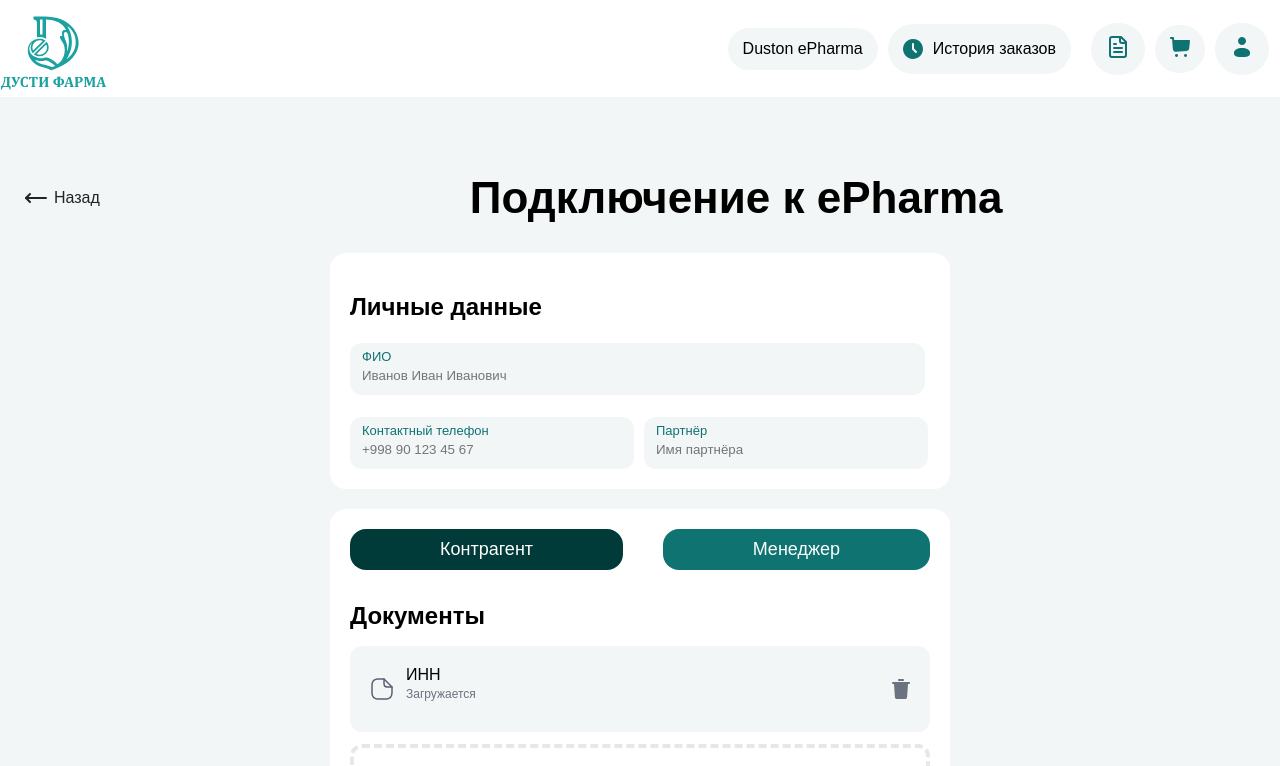
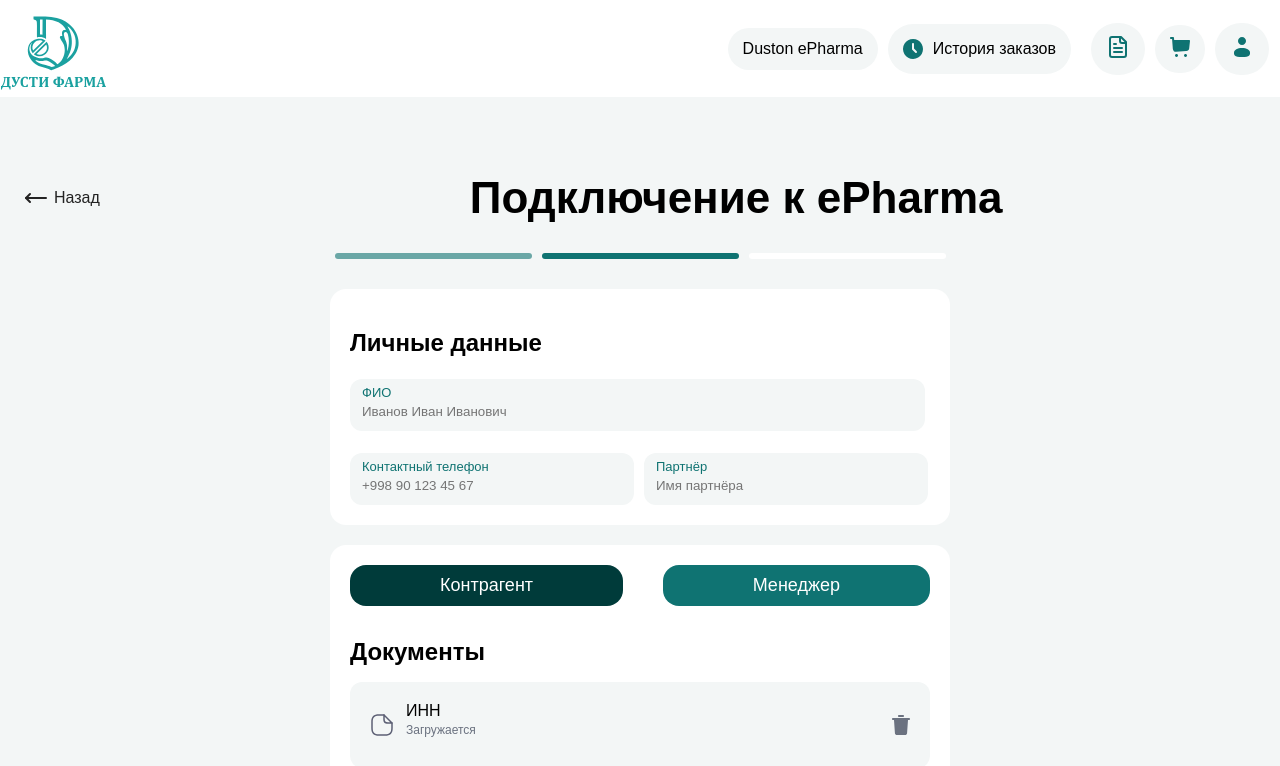
Before and after one commit to Isojon2001/pharma_dusti_web_api, a React (Vite) app: page /paymants in a window 1280 px wide. Shown: the top 766 px of the page. Built offline with nearby package versions, Linux system fonts and the light colour scheme.

Commit message:
Initial commit

```diff
--- a/src/index.css
+++ b/src/index.css
@@ -1326,6 +1326,25 @@ body,
     text-decoration:none;
     color: #000;
 }
+.paymants_line{
+    justify-content: center;
+    display: flex;
+}
+.paymants_lines:nth-of-type(1){
+    background: #0F7372;
+    opacity: 60%;
+}
+.paymants_lines:nth-of-type(2){
+    background: #0F7372;
+}
+.paymants_lines{
+    border-radius:10px;
+    margin:0 5px;
+    margin-bottom: 30px;
+    background: #FFF;
+    width: 197px;
+    height: 6px;
+}
 .sidebar_logo div:nth-of-type(2){
     opacity: 40%;
 }
--- a/src/page/Paymants.jsx
+++ b/src/page/Paymants.jsx
@@ -17,6 +17,11 @@ function Paymants() {
             <MoveLeft /> Назад
           </Link>
           <h1>Подключение к ePharma</h1>
+        </div>
+        <div className='paymants_line'>
+        <div className="paymants_lines"></div>
+        <div className="paymants_lines"></div>
+        <div className="paymants_lines"></div>
         </div>
         <div className="cards">
 
```
